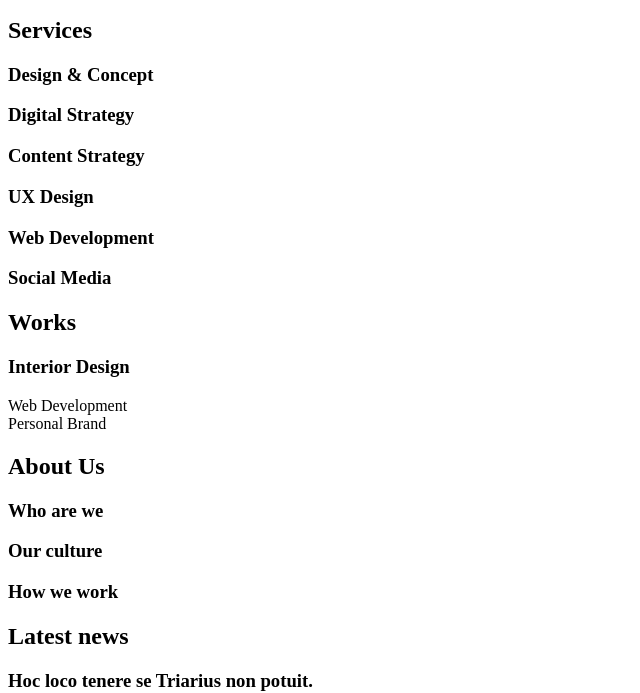
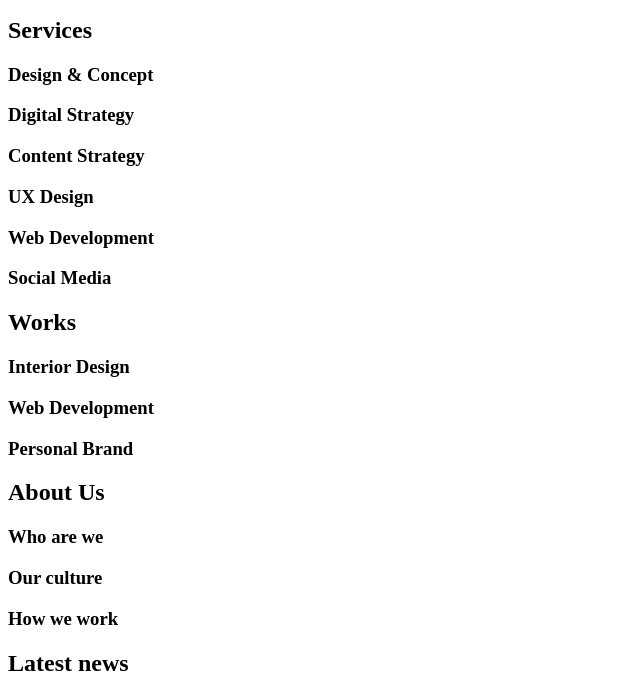
Before and after one commit to Tawphiq/alx-frontend, a plain HTML site: page 0x00-html_advanced/10-index.html in a window 1280 px wide. Shown: the part 110-803 px from the top of the page, without its empty margins (0-640 px from the left). Drawn offline with Linux system fonts and the light colour scheme.

Commit message:
"h3Heading"

```diff
--- a/0x00-html_advanced/10-index.html
+++ b/0x00-html_advanced/10-index.html
@@ -25,8 +25,8 @@
             </section>
             <section><h2>Works</h2>
                 <article><h3>Interior Design</h3></article>
-                <article>Web Development</article>
-                <article>Personal Brand</article>
+                <article><h3>Web Development</h3></article>
+                <article><h3>Personal Brand</h3></article>
             </section>
             <section>
                 <h2>About Us</h2>
```
